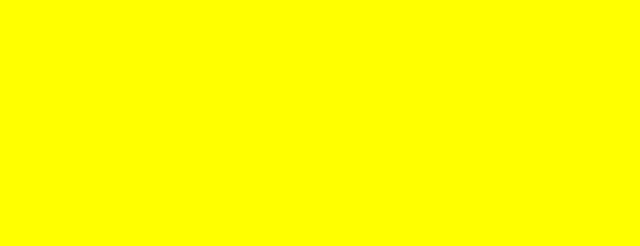
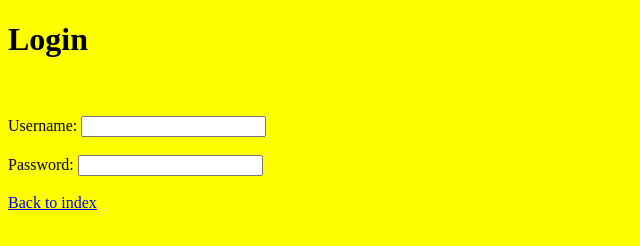
Before and after one commit to robcostello3/StaticWebSite, a website: page views/login.html in a window 1280 px wide. Shown: the whole page, without its empty margins (0-640 px from the left). Drawn offline with Linux system fonts and the light colour scheme.

Commit message:
added new items

```diff
--- a/views/login.html
+++ b/views/login.html
@@ -8,6 +8,14 @@
     <link rel="stylesheet" href="css/style.css">
 </head>
 <body>
-    <h1></h1>
+    <h1>Login</h1>
+    <br><br>
+    <label for="uname">Username:</label>
+    <input type="text" id="uname" name="uname">
+    <br><br>
+    <label for="pword">Password:</label>
+    <input type="text" id="pword" name="pword">
+    <br><br>
+    <a href="/index.html">Back to index</a>
 </body>
 </html>
```
Also changed, not shown: views/addList.html (+5 -2 lines).
